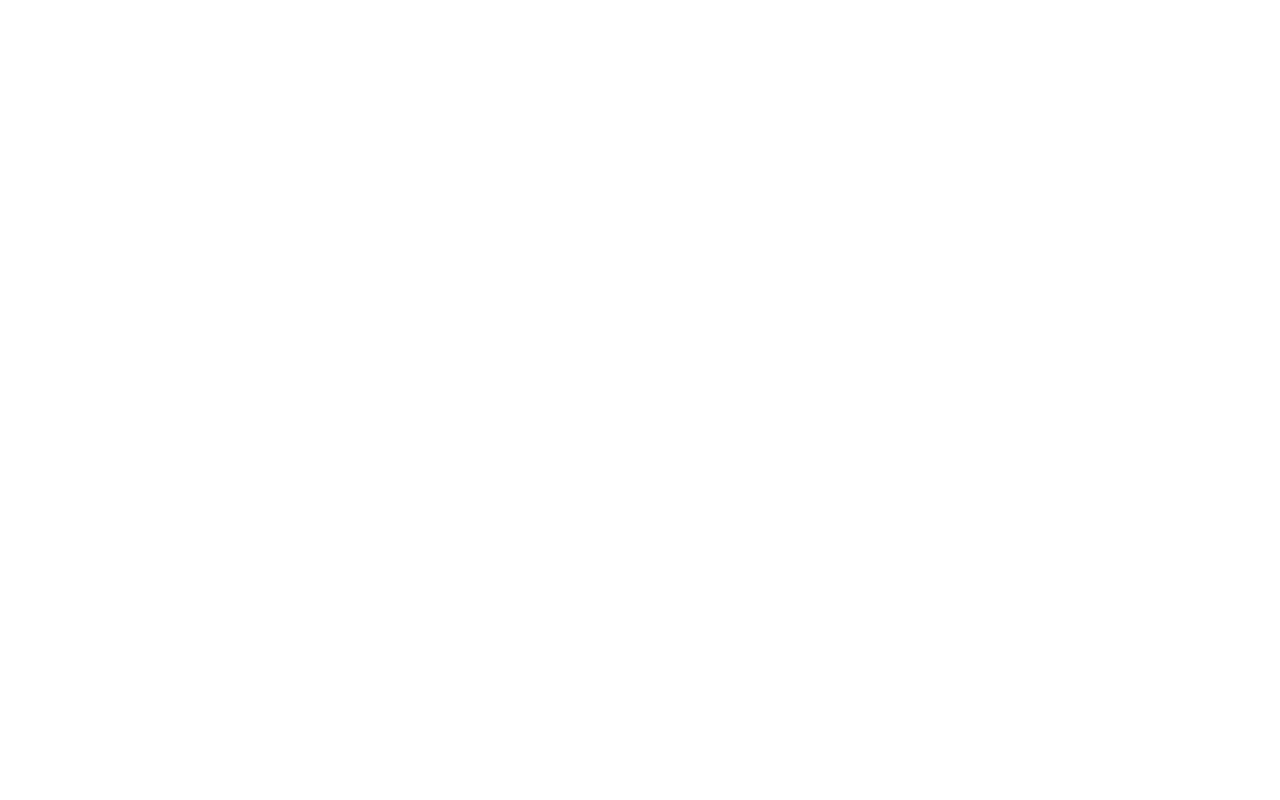
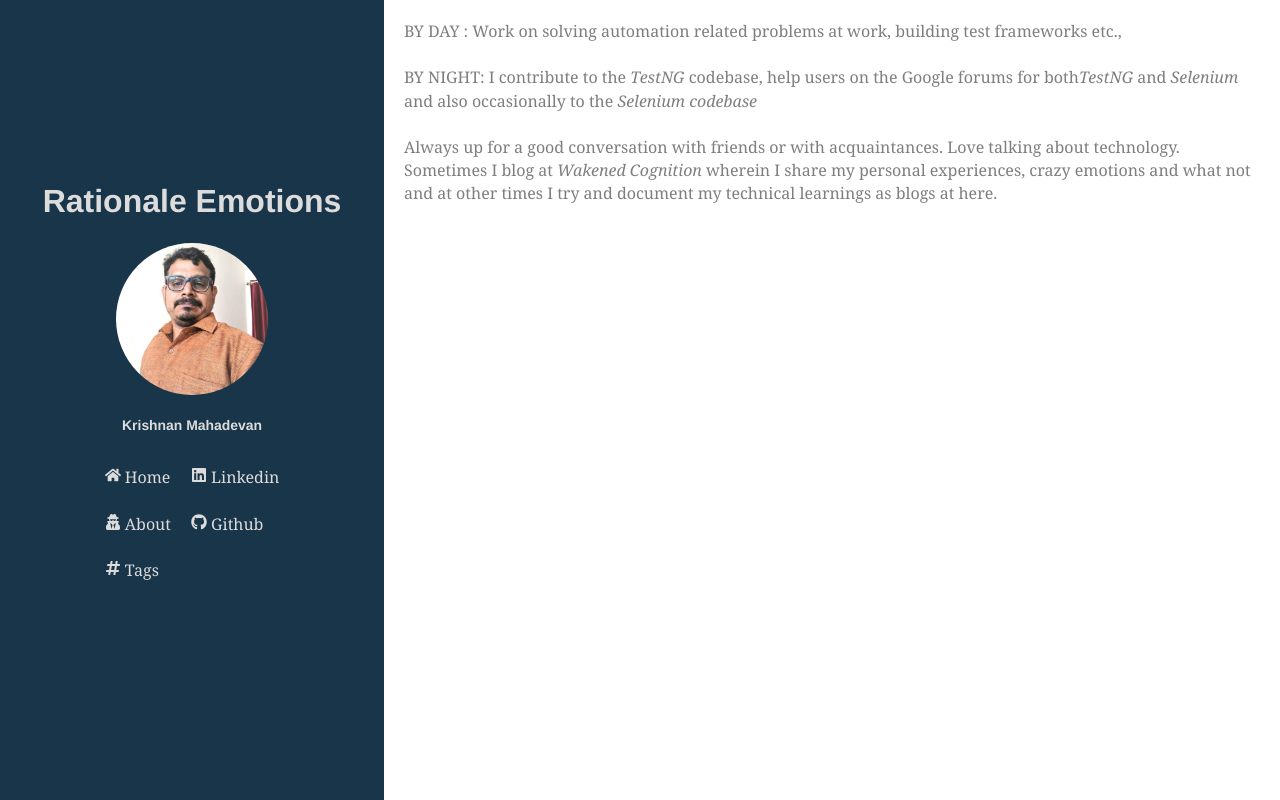
Before and after one commit to email2vimalraj/rationaleemotions, a Gatsby site: page /about in a window 1280 px wide. Before the commit this address had no page. Built offline with nearby package versions, Linux system fonts and the light colour scheme; Gatsby itself is replaced by a stand-in of ours; some packages are replaced by stand-ins of ours.

Commit message:
Added about page

```diff
--- a/src/components/sidebar.js
+++ b/src/components/sidebar.js
@@ -163,7 +163,7 @@
           </StyledLink>
         </p>
         <p>
-          <StyledLink to="/">
+          <StyledLink to="/about">
             <FaUserSecret /> <span>About</span>
           </StyledLink>
         </p>
--- /dev/null
+++ b/src/pages/about.js
@@ -0,0 +1,66 @@
+import React from 'react'
+import styled from 'styled-components'
+
+import Layout from '../components/layout'
+
+const StyledHref = styled.a`
+  text-decoration: none;
+  color: inherit;
+  font-style: italic;
+`
+
+export default () => (
+  <Layout>
+    <p>
+      BY DAY : Work on solving automation related problems at work, building
+      test frameworks etc.,
+    </p>
+    <p>
+      BY NIGHT: I contribute to the{' '}
+      <StyledHref
+        href="https://github.com/cbeust/testng"
+        target="_blank"
+        rel="noopener noreferrer"
+      >
+        TestNG
+      </StyledHref>{' '}
+      codebase, help users on the Google forums for both
+      <StyledHref
+        href="https://groups.google.com/forum/#!forum/testng-users"
+        target="_blank"
+        rel="noopener noreferrer"
+      >
+        TestNG
+      </StyledHref>{' '}
+      and{' '}
+      <StyledHref
+        href="https://groups.google.com/forum/#!forum/selenium-users"
+        target="_blank"
+        rel="noopener noreferrer"
+      >
+        Selenium
+      </StyledHref>{' '}
+      and also occasionally to the{' '}
+      <StyledHref
+        href="https://github.com/seleniumhq/selenium"
+        target="_blank"
+        rel="noopener noreferrer"
+      >
+        Selenium codebase
+      </StyledHref>
+    </p>
+    <p>
+      Always up for a good conversation with friends or with acquaintances. Love
+      talking about technology. Sometimes I blog at{' '}
+      <StyledHref
+        href="http://wakened-cognition.blogspot.com/"
+        target="_blank"
+        rel="noopener noreferrer"
+      >
+        Wakened Cognition
+      </StyledHref>{' '}
+      wherein I share my personal experiences, crazy emotions and what not and
+      at other times I try and document my technical learnings as blogs at here.
+    </p>
+  </Layout>
+)
--- a/src/templates/singleTagIndex.js
+++ b/src/templates/singleTagIndex.js
@@ -1,5 +1,4 @@
 import React from 'react'
-import { graphql, Link } from 'gatsby'
 
 import Layout from '../components/layout'
 import Posts from '../components/posts'
```
